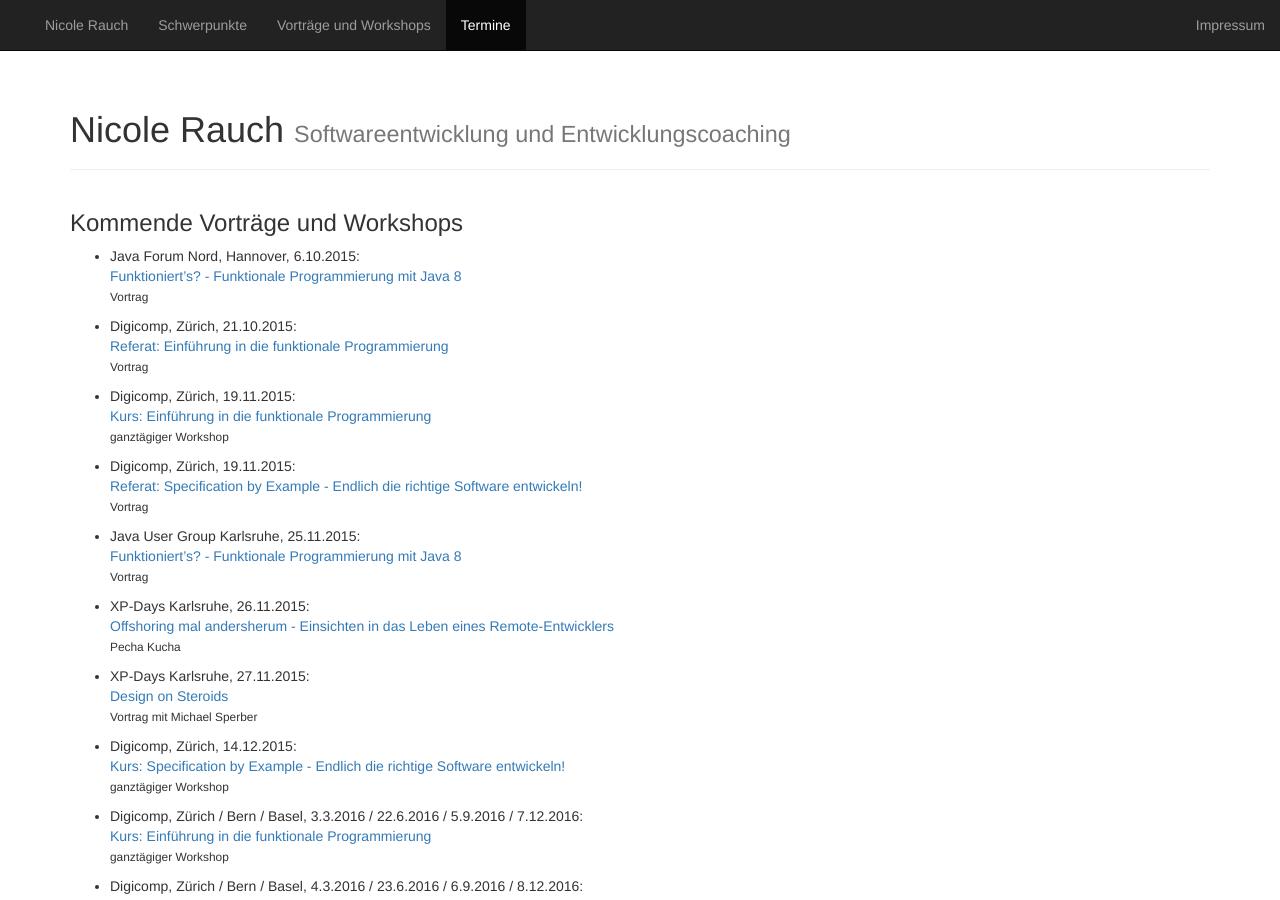
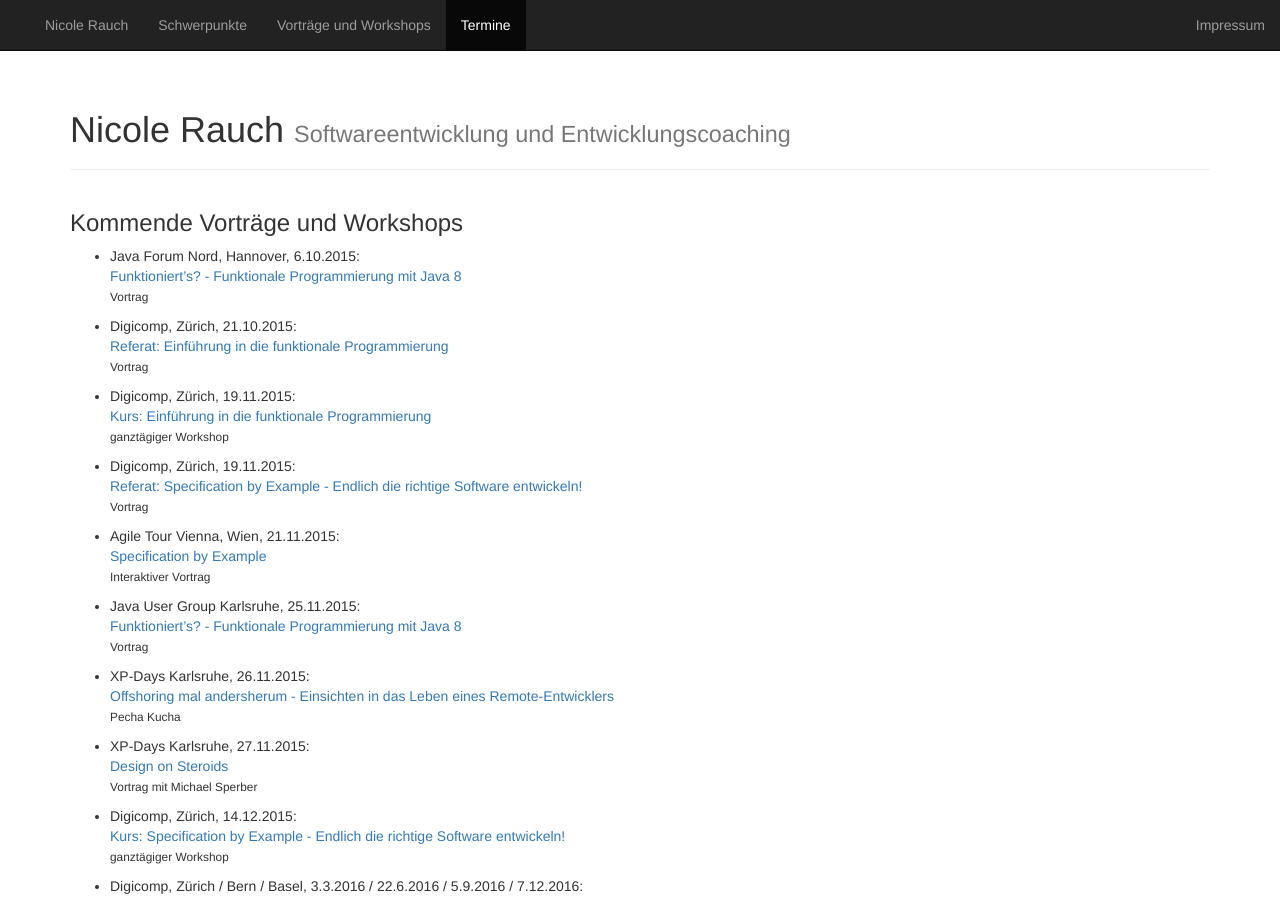
Before and after one commit to NicoleRauch/BusinessWebsite, a Jekyll site: the page built from jekyll/termine.md, in a window 1280 px wide and 900 px high. Built offline with Jekyll 4.4.1, drawn with Linux system fonts in a browser that asks for light colours; nearby versions of some CDN libraries; library files that are not in the unit come from our copies.

Commit message:
Agile Tour Vienna

```diff
--- a/jekyll/termine.md
+++ b/jekyll/termine.md
@@ -19,6 +19,10 @@ layout: default
 * Digicomp, Zürich, 19.11.2015:<br>
   [Referat: Specification by Example - Endlich die richtige Software entwickeln!](https://www.digicomp.ch/de/weiterbildung/softwareentwicklung/specification-by-example-endlich-die-richtige-software-entwickeln)<br>
   <small>Vortrag</small>
+
+* Agile Tour Vienna, Wien, 21.11.2015:<br>
+  [Specification by Example](http://www.agiletourvienna.at)<br>
+  <small>Interaktiver Vortrag</small>
 
 * Java User Group Karlsruhe, 25.11.2015:<br>
   [Funktioniert's? - Funktionale Programmierung mit Java 8](http://jug-karlsruhe.mixxt.de/networks/events/show_event.104754)<br>
```
